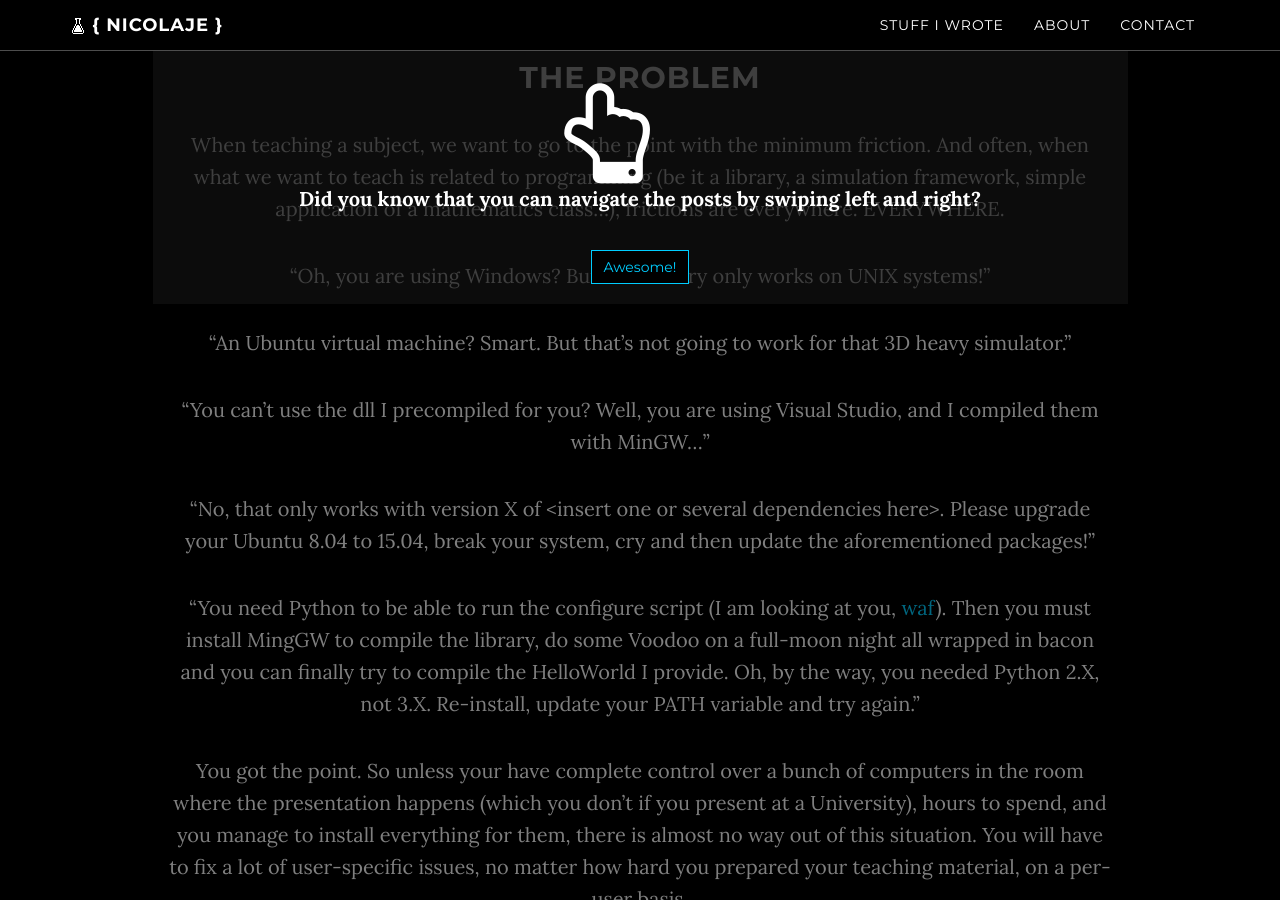
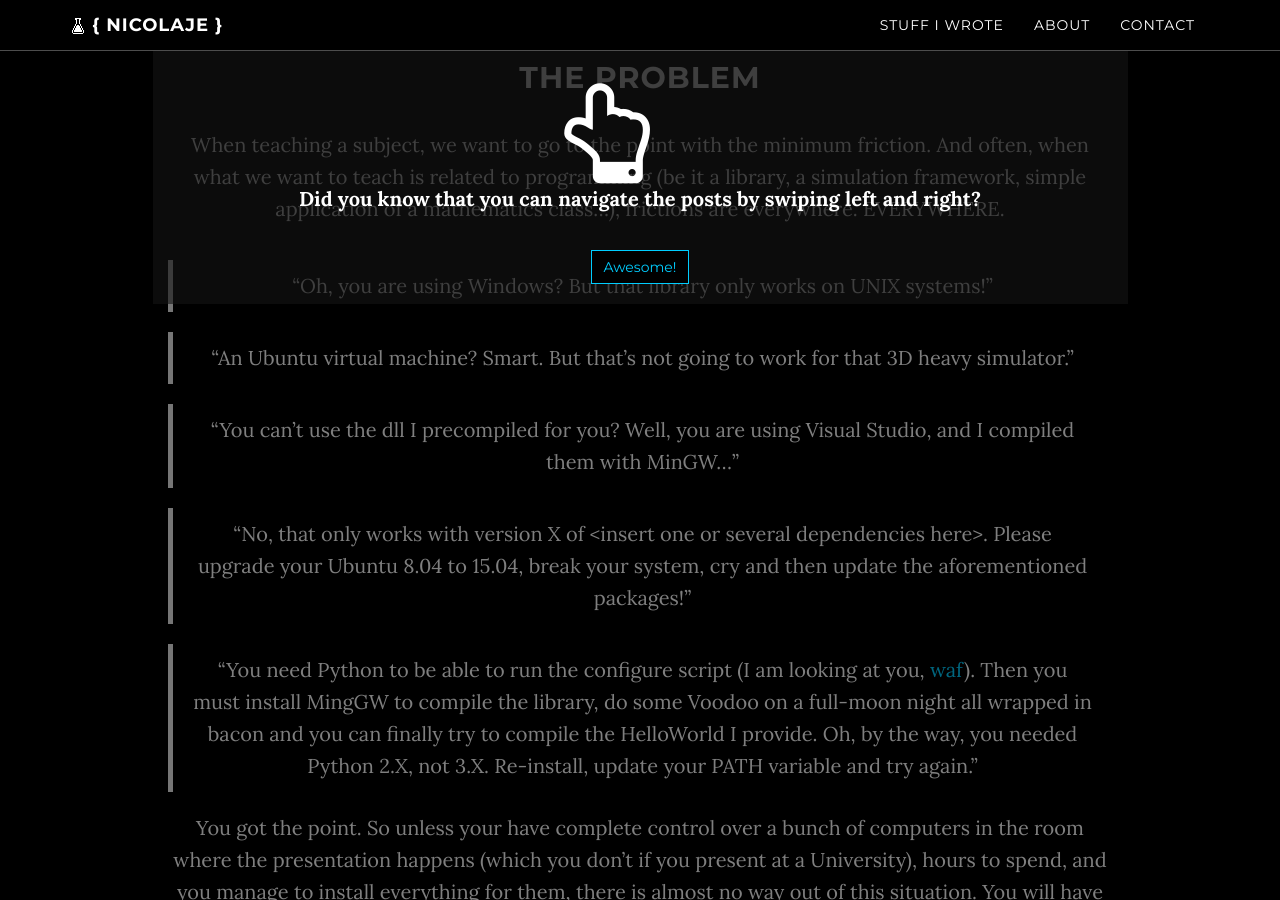
Before and after one commit to nicolaje/nicolaje.github.io, a Jekyll site: the page built from _posts/2015-06-03-self-contained-python-distributions.md, in a window 1280 px wide and 900 px high, scrolled down 318 px. Built offline with Jekyll 4.4.1, drawn with Linux system fonts in a browser that asks for light colours; nearby versions of some CDN libraries; comment, search, counter and statistics services are not loaded; a style sheet for code colours, icons or effects is not loaded.

Commit message:
G analytics ID

```diff
--- a/_config.yml
+++ b/_config.yml
@@ -16,7 +16,7 @@ baseurl:
 
 # Google tracking id to track your visitors
 
-google-tracking-id: ""
+google-tracking-id: "UA-32887141-1"
 
 # Forces https everywhere in your website, except when you serve it locally
 # If you are not hosted on Github Pages, and your host doesn't support https
--- a/_posts/2015-06-03-self-contained-python-distributions.md
+++ b/_posts/2015-06-03-self-contained-python-distributions.md
@@ -11,15 +11,15 @@ tags: [ 'python', 'teaching', 'robotics' ]
 
 When teaching a subject, we want to go to the point with the minimum friction. And often, when what we want to teach is related to programming (be it a library, a simulation framework, simple application of a mathematics class...), frictions are everywhere. EVERYWHERE.
 
-"Oh, you are using Windows? But that library only works on UNIX systems!"
+> "Oh, you are using Windows? But that library only works on UNIX systems!"
 
-"An Ubuntu virtual machine? Smart. But that's not going to work for that 3D heavy simulator."
+> "An Ubuntu virtual machine? Smart. But that's not going to work for that 3D heavy simulator."
 
-"You can't use the dll I precompiled for you? Well, you are using Visual Studio, and I compiled them with MinGW..."
+> "You can't use the dll I precompiled for you? Well, you are using Visual Studio, and I compiled them with MinGW..."
 
-"No, that only works with version X of \<insert one or several dependencies here\>. Please upgrade your Ubuntu 8.04 to 15.04, break your system, cry and then update the aforementioned packages!"
+> "No, that only works with version X of \<insert one or several dependencies here\>. Please upgrade your Ubuntu 8.04 to 15.04, break your system, cry and then update the aforementioned packages!"
 
-"You need Python to be able to run the configure script (I am looking at you, [waf](https://waf.io)). Then you must install MingGW to compile the library, do some Voodoo on a full-moon night all wrapped in bacon and you can finally try to compile the HelloWorld I provide. Oh, by the way, you needed Python 2.X, not 3.X. Re-install, update your PATH variable and try again."
+> "You need Python to be able to run the configure script (I am looking at you, [waf](https://waf.io)). Then you must install MingGW to compile the library, do some Voodoo on a full-moon night all wrapped in bacon and you can finally try to compile the HelloWorld I provide. Oh, by the way, you needed Python 2.X, not 3.X. Re-install, update your PATH variable and try again."
 
 You got the point. So unless your have complete control over a bunch of computers in the room where the presentation happens (which you don't if you present at a University), hours to spend, and you manage to install everything for them, there is almost no way out of this situation. You will have to fix a lot of user-specific issues, no matter how hard you prepared your teaching material, on a per-user basis.
 
```
